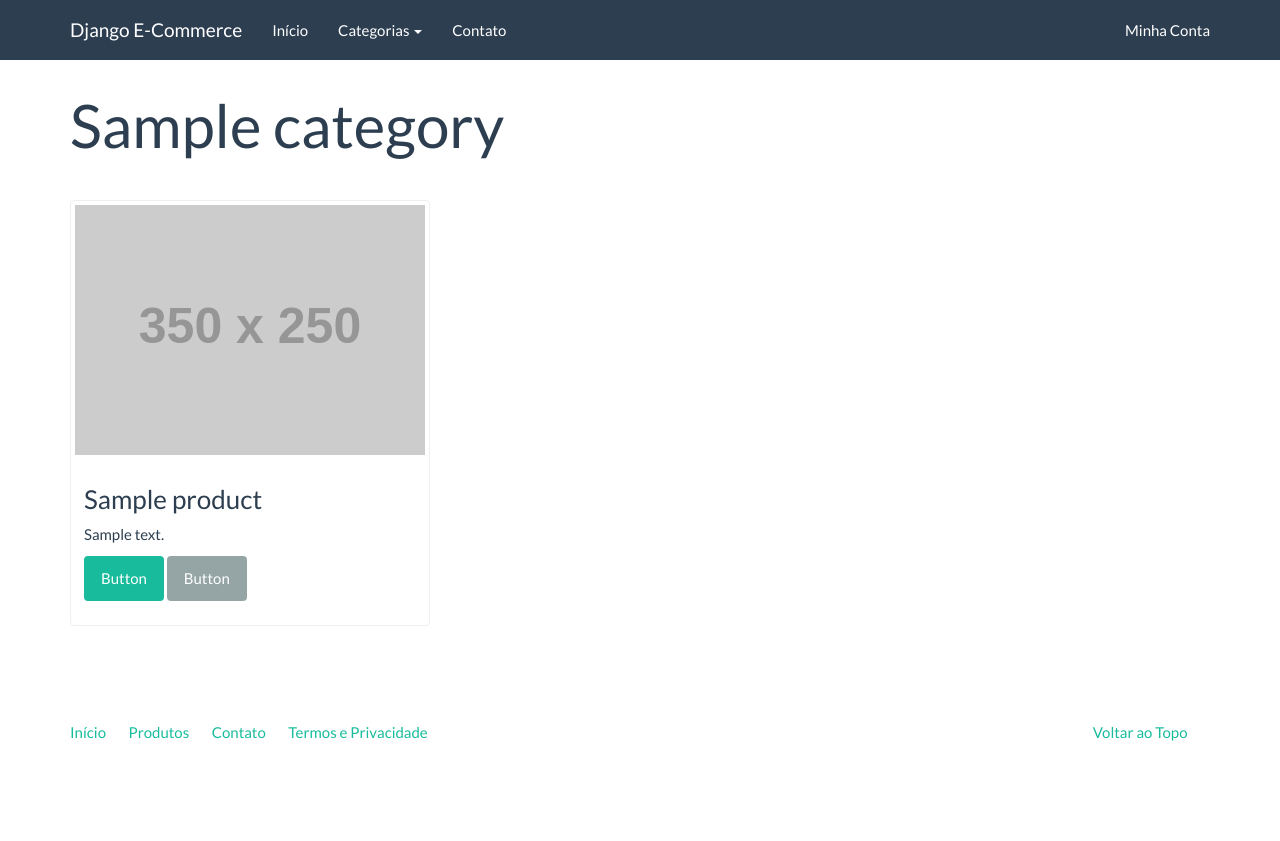
After one commit to UesleiJf/ecommerce, a Django app: a page that uses core/templates/base.html in a window 1280 px wide. The commit adds this page. Run offline with Django 3.2, Linux system fonts and the light colour scheme; tables that the repository leaves empty hold one stand-in row (values such as "Sample post"); grey boxes labelled with a size stand in for pictures from a placeholder-image service; some libraries are stand-ins or nearby versions.

Commit message:
Listando Produtos de uma categoria

```diff
--- a/catalog/models.py
+++ b/catalog/models.py
@@ -1,4 +1,5 @@
 from django.db import models
+from django.urls import reverse
 
 
 class Category(models.Model):
@@ -16,6 +17,9 @@ class Category(models.Model):
 
     def __str__(self):
         return self.name
+
+    def get_absolute_url(self):
+        return reverse('catalog:category', kwargs={'slug': self.slug})
 
 
 class Product(models.Model):
--- /dev/null
+++ b/catalog/templates/catalog/category.html
@@ -0,0 +1,27 @@
+{% extends "base.html" %}
+
+{% block title %}
+    {{ current_category}} | {{ block.super }}
+{% endblock %}
+
+{% block container %}
+<div class="page-header">
+    <h1>{{ current_category}}</h1>
+</div>
+<div class="row">
+    {% for product in product_list %}
+    <div class="col-sm-6 col-md-4">
+        <div class="thumbnail">
+            <a href="#">
+                <img src="http://placehold.it/350x250" alt="" />
+            </a>
+            <div class="caption">
+                <h3>{{ product }}</h3>
+                {{ product.description|linebreaks }}
+                <p><a href="#" class="btn btn-success" role="button">Button</a> <a href="#" class="btn btn-default" role="button">Button</a></p>
+            </div>
+        </div>
+    </div>
+    {% endfor %}
+</div>
+{% endblock %}
--- a/catalog/urls.py
+++ b/catalog/urls.py
@@ -5,4 +5,5 @@ from . import views
 
 urlpatterns = [
     url(r'^$', views.product_list, name='product_list'),
+    url(r'^(?P<slug>[\w_-]+)$', views.category, name='category'),
 ]
--- a/catalog/views.py
+++ b/catalog/views.py
@@ -2,7 +2,7 @@ from django.shortcuts import render
 
 # Create your views here.
 
-from .models import Product
+from .models import Product, Category
 
 
 def product_list(request):
@@ -10,3 +10,13 @@ def product_list(request):
         'product_list': Product.objects.all()
     }
     return render(request, 'catalog/product_list.html', context)
+
+
+def category (request, slug):
+    category = Category.objects.get(slug=slug)
+
+    context = {
+        'current_category': category,
+        'product_list': Product.objects.filter(category=category),
+    }
+    return render(request, 'catalog/category.html', context)
--- a/core/templates/base.html
+++ b/core/templates/base.html
@@ -29,7 +29,7 @@
               <a class="dropdown-toggle" data-toggle="dropdown" href="{% url 'catalog:product_list' %}" id="download">Categorias <span class="caret"></span></a>
               <ul class="dropdown-menu" aria-labelledby="download">
                 {% for category in categories %}
-                  <li><a href="#">{{ category }}</a></li>
+                  <li><a href="{{ category.get_absolute_url }}">{{ category }}</a></li>
                 {% endfor %}
               </ul>
             </li>
```
